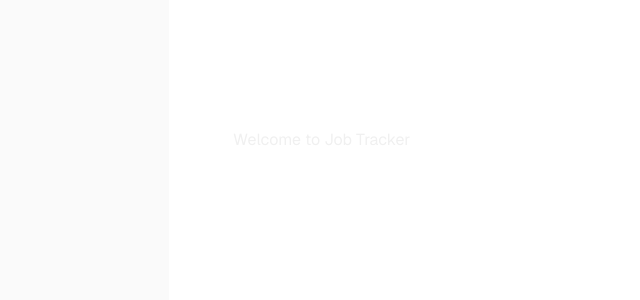
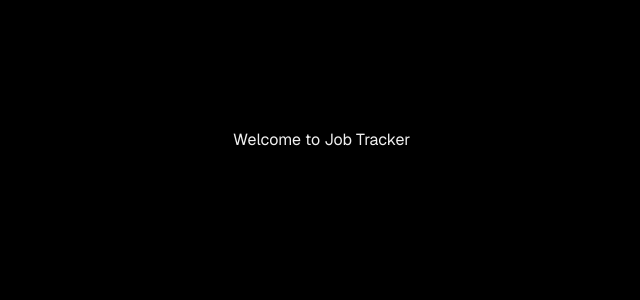
Before and after one commit to MinhThieu145/job-tracker, a Next.js app: page / in a window 1280 px wide. Shown: the top 300 px of the page, without its empty margins (87-727 px from the left). Built offline with nearby package versions, Linux system fonts and the light colour scheme.

Commit message:
feat: upgrade the global styling to apply the dark theme (make dark theme works with shadcn)

```diff
--- a/app/layout.tsx
+++ b/app/layout.tsx
@@ -25,7 +25,7 @@ export default function RootLayout({
   return (
     <html
       lang="en"
-      className={`${geistSans.variable} ${geistMono.variable} h-full antialiased`}
+      className={`${geistSans.variable} ${geistMono.variable} dark h-full antialiased`}
     >
       <body className="min-h-full flex flex-col" style={{ backgroundColor: 'var(--background)', color: 'var(--text-primary)' }}>{children}</body>
     </html>
```
